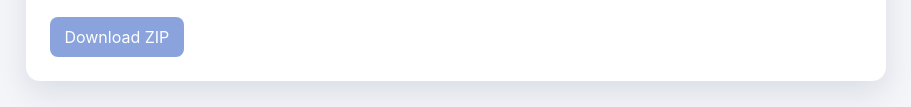
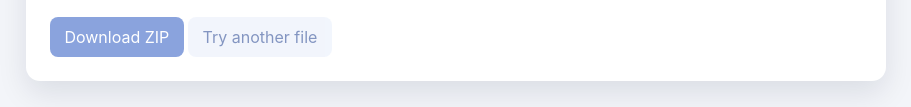
Before and after one commit to Gilmeyuhas/midi-track-splitter, a website built with Vite: page index.html in a window 1280 px wide. Shown: the part 583-690 px from the top of the page, without its empty margins (184-1095 px from the left). Built offline with nearby package versions, Linux system fonts and the light colour scheme.

Commit message:
Add reset button for loading a new MIDI file

```diff
--- a/index.html
+++ b/index.html
@@ -36,7 +36,10 @@
         </section>
 
         <section class="export-section">
-          <button id="download-zip" type="button" disabled>Download ZIP</button>
+          <div class="export-actions">
+            <button id="download-zip" type="button" disabled>Download ZIP</button>
+            <button id="reset-app" type="button" class="secondary" disabled>Try another file</button>
+          </div>
         </section>
       </section>
     </main>
```
